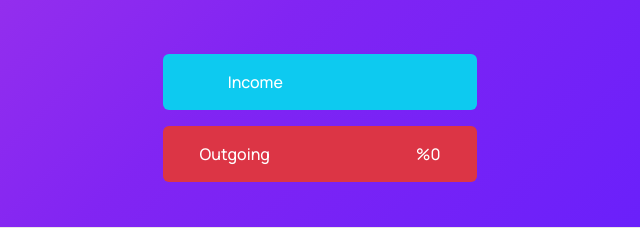
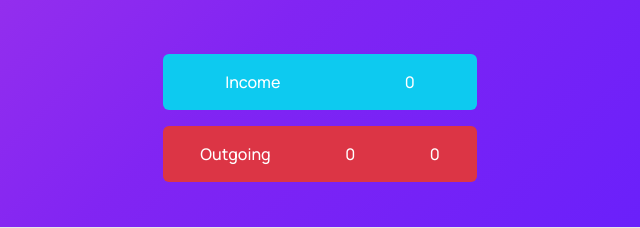
Before and after one commit to AngelVelasco1/Boostrapt-Budget, a plain HTML site: page index.html in a window 1280 px wide. Shown: the part 183-411 px from the top of the page, 320-960 px from the left. Drawn offline with nearby package versions, Linux system fonts and the light colour scheme.

Commit message:
feat: :sparkles: Implementacion del porcentaje income/outgoing

```diff
--- a/components/calcular.js
+++ b/components/calcular.js
@@ -15,14 +15,18 @@ submit.addEventListener("click", function() {
             available = parseInt(document.querySelector("#available").innerHTML);
             amount = available + price;
             income += price;
+            percentage = outgoing * 100 / income;
 
         }
         if(select.value === "minus") {
             available = parseInt(document.querySelector("#available").innerHTML);
             amount =  available - price;
             outgoing += price;
+            percentage = outgoing * 100 / income;
+
         }
         document.querySelector("#available").innerHTML = amount;
         document.querySelector("#income").innerHTML = income;
         document.querySelector("#outgoing").innerHTML = outgoing;
+        document.querySelector("#percentage").innerHTML =  "%" + percentage.toFixed(1) ;
 })
--- a/index.html
+++ b/index.html
@@ -29,13 +29,12 @@
             <div class="mb-4">
                 <div class="d-flex align-items-center justify-content-around bg-info w-25 mx-auto py-3 my-3 rounded">
                     <div class="">Income</div>
-                    <div class="" id="income"></div>
+                    <div class="" id="income">0</div>
                 </div>
                 <div class="d-flex align-items-center justify-content-around bg-danger w-25 mx-auto py-3 rounded">
                     <div>Outgoing</div>
-                    <div id="outgoing"></div>
-                    <div id="percentage">%0</div>
-
+                    <div id="outgoing">0</div>
+                    <div id="percentage">0</div>
                 </div>
             </div>
         </section>
```
